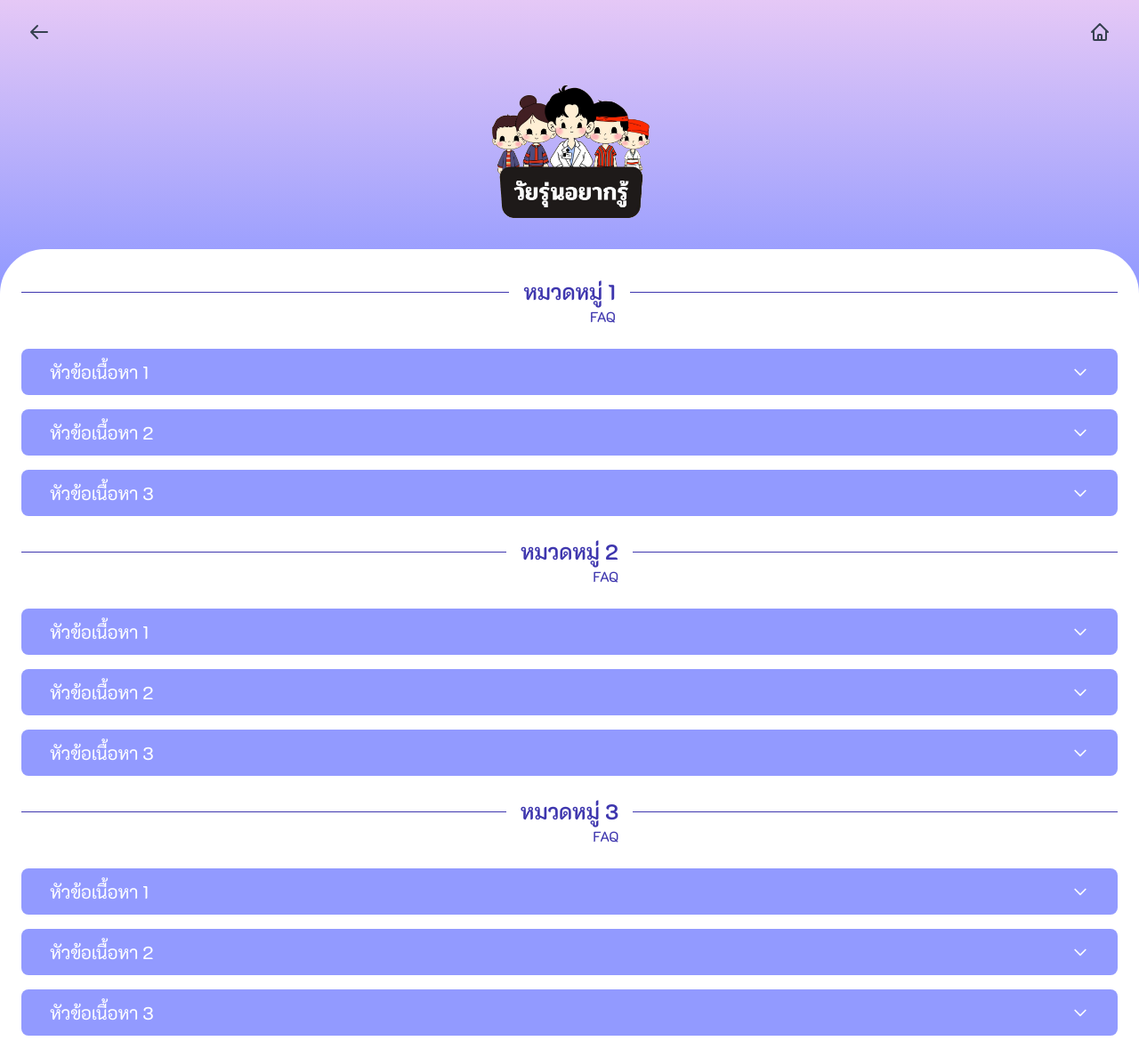
After one commit to natthaphong010245/CYBERBULLY, a Laravel app: page /faq in a window 1280 px wide. The commit adds this page. Shown: the whole page at 89% size. Run offline with Laravel 12, Linux system fonts and the light colour scheme; parts of the project's set-up code (start-up, migrations or seed data) failed here and were passed over; some libraries are stand-ins or nearby versions.

Commit message:
ADD: FAQ page

```diff
--- /dev/null
+++ b/resources/views/faq/faq.blade.php
@@ -0,0 +1,13 @@
+@extends('layouts.faq.index')
+
+@section('content')
+    <div class="bg-white w-full flex-grow rounded-t-[50px] px-6 pt-8 flex flex-col mt-8">
+        @include('layouts.faq.list.1')
+        @include('layouts.faq.list.2')
+        @include('layouts.faq.list.3')
+    </div>
+@endsection
+
+@section('scripts')
+    @extends('layouts.faq.script')
+@endsection
--- /dev/null
+++ b/resources/views/layouts/faq/index.blade.php
@@ -0,0 +1,54 @@
+<!DOCTYPE html>
+<html lang="th">
+
+<head>
+    <meta charset="UTF-8">
+    <meta name="viewport" content="width=device-width, initial-scale=1.0">
+    <title>ANTI-CYBERBULLYING FAQ</title>
+    <link rel="icon" href="./images/logo.png">
+    <script src="https://cdn.tailwindcss.com"></script>
+    <link href="https://fonts.googleapis.com/css2?family=K2D:wght@400;600&display=swap" rel="stylesheet">
+
+    <style>
+        body {
+            background-image: linear-gradient(to bottom, #E5C8F6 0%, #929AFF @yield('gradient-percentage', '40%'));
+            background-attachment: fixed;
+            background-size: cover;
+            min-height: 100vh;
+            display: flex;
+            flex-direction: column;
+            font-family: 'K2D', sans-serif;
+        }
+
+        .modal {
+            opacity: 0;
+            pointer-events: none;
+            transition: all 0.3s ease;
+        }
+
+        .modal.show {
+            opacity: 1;
+            pointer-events: auto;
+        }
+
+        .modal-content {
+            max-height: 90vh;
+            height: 90vh;
+            display: flex;
+            flex-direction: column;
+        }
+
+        .modal-body {
+            flex: 1;
+            overflow-y: auto;
+        }
+    </style>
+</head>
+
+<body class="relative">
+    @include('layouts.faq.nav')
+    @include('layouts.faq.logo')
+    @yield('scripts')
+</body>
+
+</html>
--- /dev/null
+++ b/resources/views/layouts/faq/list/1.blade.php
@@ -0,0 +1,48 @@
+<div class="text-center mb-4 relative">
+    <div class="flex items-center justify-center">
+        <div class="flex-grow h-px bg-[#3E36AE] mr-4"></div>
+        <div class="relative">
+            <h1 class="text-2xl font-bold text-[#3E36AE] inline-block">หมวดหมู่ 1</h1>
+            <p class="text-base text-[#3E36AE] absolute -bottom-6 right-0">FAQ</p>
+        </div>
+        <div class="flex-grow h-px bg-[#3E36AE] ml-4"></div>
+    </div>
+</div>
+
+<div class="space-y-4 mb-6 mt-8">
+    <div class="accordion-item mb-3 ">
+        <button class="accordion-button w-full py-3 px-8 text-left rounded-lg text-xl font-medium flex justify-between items-center bg-[#929AFF] text-white">
+            <span>หัวข้อเนื้อหา 1</span>
+            <svg xmlns="http://www.w3.org/2000/svg" class="h-5 w-5 flex-shrink-0 ml-2" fill="none" viewBox="0 0 24 24" stroke="currentColor">
+                <path stroke-linecap="round" stroke-linejoin="round" stroke-width="2" d="M19 9l-7 7-7-7" />
+            </svg>
+        </button>
+        <div class="accordion-content max-h-0 overflow-hidden transition-all duration-300 ease-in-out bg-[#929AFF] rounded-b-lg border-0 border-blue-300 text-white">
+            <div class="p-4 break-words">รายละเอียดเนื้อหา 1</div>
+        </div>
+    </div>
+
+    <div class="accordion-item mb-3">
+        <button class="accordion-button w-full py-3 px-8 text-left rounded-lg text-xl font-medium flex justify-between items-center bg-[#929AFF] text-white">
+            <span>หัวข้อเนื้อหา 2</span>
+            <svg xmlns="http://www.w3.org/2000/svg" class="h-5 w-5 flex-shrink-0 ml-2" fill="none" viewBox="0 0 24 24" stroke="currentColor">
+                <path stroke-linecap="round" stroke-linejoin="round" stroke-width="2" d="M19 9l-7 7-7-7" />
+            </svg>
+        </button>
+        <div class="accordion-content max-h-0 overflow-hidden transition-all duration-300 ease-in-out bg-[#929AFF] rounded-b-lg border-0 border-blue-300 text-white">
+            <div class="p-4 break-words">รายละเอียดเนื้อหา 2</div>
+        </div>
+    </div>
+
+    <div class="accordion-item mb-3">
+        <button class="accordion-button w-full py-3 px-8 text-left rounded-lg text-xl font-medium flex justify-between items-center bg-[#929AFF] text-white">
+            <span>หัวข้อเนื้อหา 3</span>
+            <svg xmlns="http://www.w3.org/2000/svg" class="h-5 w-5 flex-shrink-0 ml-2" fill="none" viewBox="0 0 24 24" stroke="currentColor">
+                <path stroke-linecap="round" stroke-linejoin="round" stroke-width="2" d="M19 9l-7 7-7-7" />
+            </svg>
+        </button>
+        <div class="accordion-content max-h-0 overflow-hidden transition-all duration-300 ease-in-out bg-[#929AFF] rounded-b-lg border-0 border-blue-300 text-white">
+            <div class="p-4 break-words">รายละเอียดเนื้อหา 3</div>
+        </div>
+    </div>
+</div>
--- /dev/null
+++ b/resources/views/layouts/faq/list/2.blade.php
@@ -0,0 +1,48 @@
+<div class="text-center mb-4 relative">
+    <div class="flex items-center justify-center">
+        <div class="flex-grow h-px bg-[#3E36AE] mr-4"></div>
+        <div class="relative">
+            <h1 class="text-2xl font-bold text-[#3E36AE] inline-block">หมวดหมู่ 2</h1>
+            <p class="text-base text-[#3E36AE] absolute -bottom-6 right-0">FAQ</p>
+        </div>
+        <div class="flex-grow h-px bg-[#3E36AE] ml-4"></div>
+    </div>
+</div>
+
+<div class="space-y-4 mb-6 mt-8">
+    <div class="accordion-item mb-3 ">
+        <button class="accordion-button w-full py-3 px-8 text-left rounded-lg text-xl font-medium flex justify-between items-center bg-[#929AFF] text-white">
+            <span>หัวข้อเนื้อหา 1</span>
+            <svg xmlns="http://www.w3.org/2000/svg" class="h-5 w-5 flex-shrink-0 ml-2" fill="none" viewBox="0 0 24 24" stroke="currentColor">
+                <path stroke-linecap="round" stroke-linejoin="round" stroke-width="2" d="M19 9l-7 7-7-7" />
+            </svg>
+        </button>
+        <div class="accordion-content max-h-0 overflow-hidden transition-all duration-300 ease-in-out bg-[#929AFF] rounded-b-lg border-0 border-blue-300 text-white">
+            <div class="p-4 break-words">รายละเอียดเนื้อหา 1</div>
+        </div>
+    </div>
+
+    <div class="accordion-item mb-3">
+        <button class="accordion-button w-full py-3 px-8 text-left rounded-lg text-xl font-medium flex justify-between items-center bg-[#929AFF] text-white">
+            <span>หัวข้อเนื้อหา 2</span>
+            <svg xmlns="http://www.w3.org/2000/svg" class="h-5 w-5 flex-shrink-0 ml-2" fill="none" viewBox="0 0 24 24" stroke="currentColor">
+                <path stroke-linecap="round" stroke-linejoin="round" stroke-width="2" d="M19 9l-7 7-7-7" />
+            </svg>
+        </button>
+        <div class="accordion-content max-h-0 overflow-hidden transition-all duration-300 ease-in-out bg-[#929AFF] rounded-b-lg border-0 border-blue-300 text-white">
+            <div class="p-4 break-words">รายละเอียดเนื้อหา 2</div>
+        </div>
+    </div>
+
+    <div class="accordion-item mb-3">
+        <button class="accordion-button w-full py-3 px-8 text-left rounded-lg text-xl font-medium flex justify-between items-center bg-[#929AFF] text-white">
+            <span>หัวข้อเนื้อหา 3</span>
+            <svg xmlns="http://www.w3.org/2000/svg" class="h-5 w-5 flex-shrink-0 ml-2" fill="none" viewBox="0 0 24 24" stroke="currentColor">
+                <path stroke-linecap="round" stroke-linejoin="round" stroke-width="2" d="M19 9l-7 7-7-7" />
+            </svg>
+        </button>
+        <div class="accordion-content max-h-0 overflow-hidden transition-all duration-300 ease-in-out bg-[#929AFF] rounded-b-lg border-0 border-blue-300 text-white">
+            <div class="p-4 break-words">รายละเอียดเนื้อหา 3</div>
+        </div>
+    </div>
+</div>
--- /dev/null
+++ b/resources/views/layouts/faq/list/3.blade.php
@@ -0,0 +1,48 @@
+<div class="text-center mb-4 relative">
+    <div class="flex items-center justify-center">
+        <div class="flex-grow h-px bg-[#3E36AE] mr-4"></div>
+        <div class="relative">
+            <h1 class="text-2xl font-bold text-[#3E36AE] inline-block">หมวดหมู่ 3</h1>
+            <p class="text-base text-[#3E36AE] absolute -bottom-6 right-0">FAQ</p>
+        </div>
+        <div class="flex-grow h-px bg-[#3E36AE] ml-4"></div>
+    </div>
+</div>
+
+<div class="space-y-4 mb-6 mt-8">
+    <div class="accordion-item mb-3 ">
+        <button class="accordion-button w-full py-3 px-8 text-left rounded-lg text-xl font-medium flex justify-between items-center bg-[#929AFF] text-white">
+            <span>หัวข้อเนื้อหา 1</span>
+            <svg xmlns="http://www.w3.org/2000/svg" class="h-5 w-5 flex-shrink-0 ml-2" fill="none" viewBox="0 0 24 24" stroke="currentColor">
+                <path stroke-linecap="round" stroke-linejoin="round" stroke-width="2" d="M19 9l-7 7-7-7" />
+            </svg>
+        </button>
+        <div class="accordion-content max-h-0 overflow-hidden transition-all duration-300 ease-in-out bg-[#929AFF] rounded-b-lg border-0 border-blue-300 text-white">
+            <div class="p-4 break-words">รายละเอียดเนื้อหา 1</div>
+        </div>
+    </div>
+
+    <div class="accordion-item mb-3">
+        <button class="accordion-button w-full py-3 px-8 text-left rounded-lg text-xl font-medium flex justify-between items-center bg-[#929AFF] text-white">
+            <span>หัวข้อเนื้อหา 2</span>
+            <svg xmlns="http://www.w3.org/2000/svg" class="h-5 w-5 flex-shrink-0 ml-2" fill="none" viewBox="0 0 24 24" stroke="currentColor">
+                <path stroke-linecap="round" stroke-linejoin="round" stroke-width="2" d="M19 9l-7 7-7-7" />
+            </svg>
+        </button>
+        <div class="accordion-content max-h-0 overflow-hidden transition-all duration-300 ease-in-out bg-[#929AFF] rounded-b-lg border-0 border-blue-300 text-white">
+            <div class="p-4 break-words">รายละเอียดเนื้อหา 2</div>
+        </div>
+    </div>
+
+    <div class="accordion-item mb-3">
+        <button class="accordion-button w-full py-3 px-8 text-left rounded-lg text-xl font-medium flex justify-between items-center bg-[#929AFF] text-white">
+            <span>หัวข้อเนื้อหา 3</span>
+            <svg xmlns="http://www.w3.org/2000/svg" class="h-5 w-5 flex-shrink-0 ml-2" fill="none" viewBox="0 0 24 24" stroke="currentColor">
+                <path stroke-linecap="round" stroke-linejoin="round" stroke-width="2" d="M19 9l-7 7-7-7" />
+            </svg>
+        </button>
+        <div class="accordion-content max-h-0 overflow-hidden transition-all duration-300 ease-in-out bg-[#929AFF] rounded-b-lg border-0 border-blue-300 text-white">
+            <div class="p-4 break-words">รายละเอียดเนื้อหา 3</div>
+        </div>
+    </div>
+</div>
--- /dev/null
+++ b/resources/views/layouts/faq/logo.blade.php
@@ -0,0 +1,9 @@
+<div class="flex flex-col items-center justify-between min-h-screen">
+    <div class="text-center mt-4">
+        <div class="mx-auto">
+            <img src="/images/logo.png" alt="Logo" class="mx-auto h-40 w-auto">
+        </div>
+    </div>
+
+    @yield('content')
+</div>
--- /dev/null
+++ b/resources/views/layouts/faq/nav.blade.php
@@ -0,0 +1,14 @@
+<div class="flex justify-between items-center px-8 py-6">
+    <a href="main" class="text-gray-700">
+        <svg xmlns="http://www.w3.org/2000/svg" class="h-6 w-6" fill="none" viewBox="0 0 24 24" stroke="currentColor">
+            <path stroke-linecap="round" stroke-linejoin="round" stroke-width="2" d="M10 19l-7-7m0 0l7-7m-7 7h18" />
+        </svg>
+    </a>
+    <a href="main" class="text-gray-700">
+        <svg xmlns="http://www.w3.org/2000/svg" class="h-6 w-6" fill="none" viewBox="0 0 24 24"
+            stroke="currentColor">
+            <path stroke-linecap="round" stroke-linejoin="round" stroke-width="2"
+                d="M3 12l2-2m0 0l7-7 7 7M5 10v10a1 1 0 001 1h3m10-11l2 2m-2-2v10a1 1 0 01-1 1h-3m-6 0a1 1 0 001-1v-4a1 1 0 011-1h2a1 1 0 011 1v4a1 1 0 001 1m-6 0h6" />
+        </svg>
+    </a>
+</div>
--- /dev/null
+++ b/resources/views/layouts/faq/script.blade.php
@@ -0,0 +1,41 @@
+<script>
+    document.addEventListener('DOMContentLoaded', function() {
+        const accordionButtons = document.querySelectorAll('.accordion-button');
+        accordionButtons.forEach(button => {
+            const content = button.nextElementSibling;
+            const arrow = button.querySelector('svg');
+            const contentInner = content.querySelector('div');
+
+            button.addEventListener('click', function() {
+                if (content.style.maxHeight) {
+                    content.style.maxHeight = null;
+                    content.style.borderLeft = '';
+                    content.style.borderRight = '';
+                    content.style.borderBottom = '';
+
+                    this.style.backgroundColor = '';
+                    this.style.color = '';
+                    this.style.border = '';
+                    this.style.borderRadius = '';
+
+                    arrow.innerHTML = '<path stroke-linecap="round" stroke-linejoin="round" stroke-width="2" d="M19 9l-7 7-7-7" />';
+                } else {
+                    content.style.maxHeight = contentInner.offsetHeight + "px";
+
+                    content.style.borderLeft = '1px solid #3E36AE';
+                    content.style.borderRight = '1px solid #3E36AE';
+                    content.style.borderBottom = '1px solid #3E36AE';
+
+                    this.style.backgroundColor = 'white';
+                    this.style.color = '#3E36AE';
+                    this.style.border = '1px solid #3E36AE';
+                    this.style.borderBottomLeftRadius = '0';
+                    this.style.borderBottomRightRadius = '0';
+                    this.style.borderBottom = 'none';
+
+                    arrow.innerHTML = '<path stroke-linecap="round" stroke-linejoin="round" stroke-width="2" d="M5 15l7-7 7 7" />';
+                }
+            });
+        });
+    });
+</script>
--- a/routes/web.php
+++ b/routes/web.php
@@ -24,6 +24,10 @@ Route::get('/main', function () {
     return view('main');
 })->name('main');
 
+Route::get('/faq', function () {
+    return view('faq/faq');
+})->name('faq');
+
 Route::get('/login', [LoginController::class, 'show'])->name('login');
 Route::post('/login', [LoginController::class, 'authenticate'])->name('login.authenticate');
 Route::post('/logout', [LoginController::class, 'logout'])->name('logout');
```
Also changed, not shown: resources/views/login&register/login.blade.php (+38 -10 lines).
